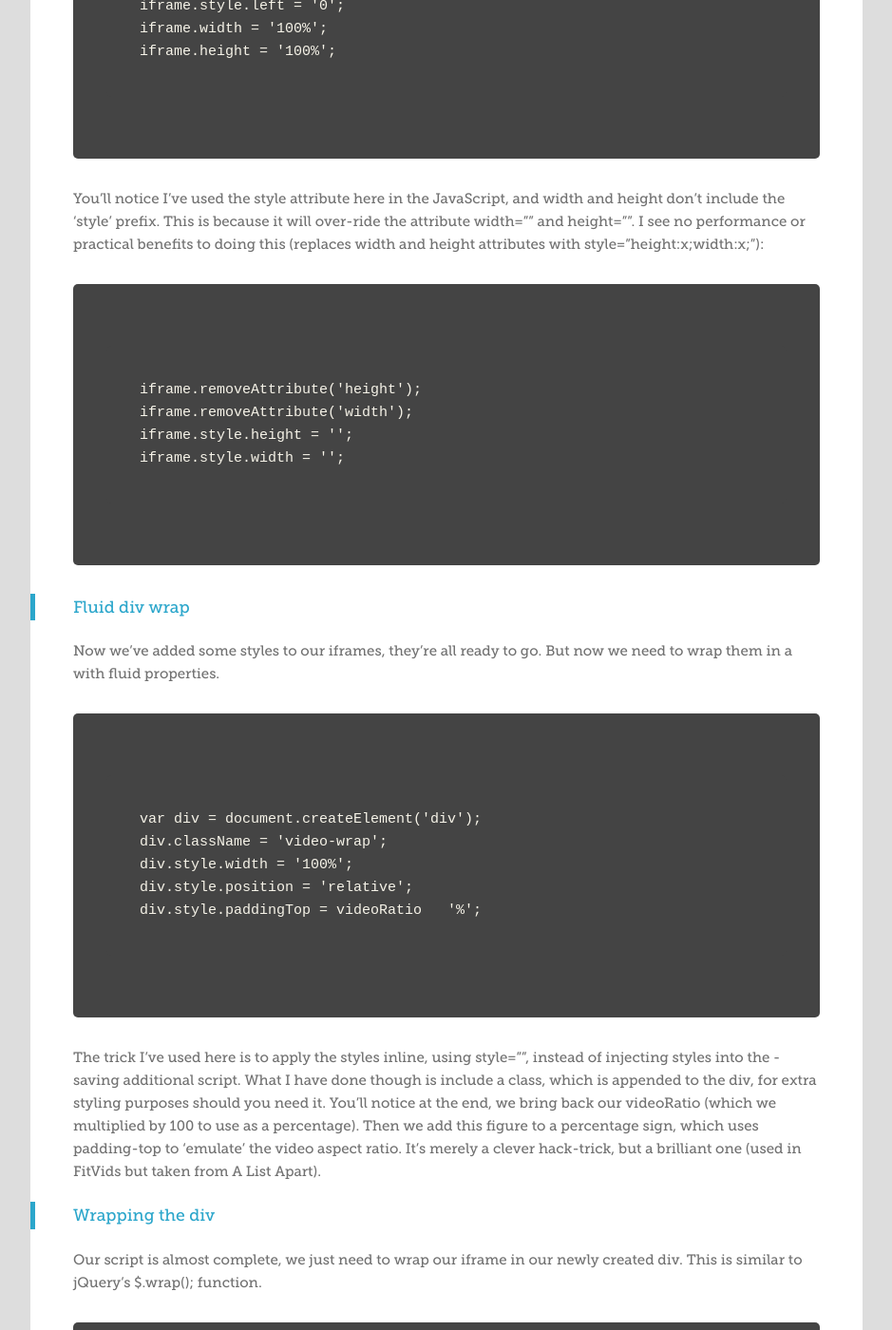
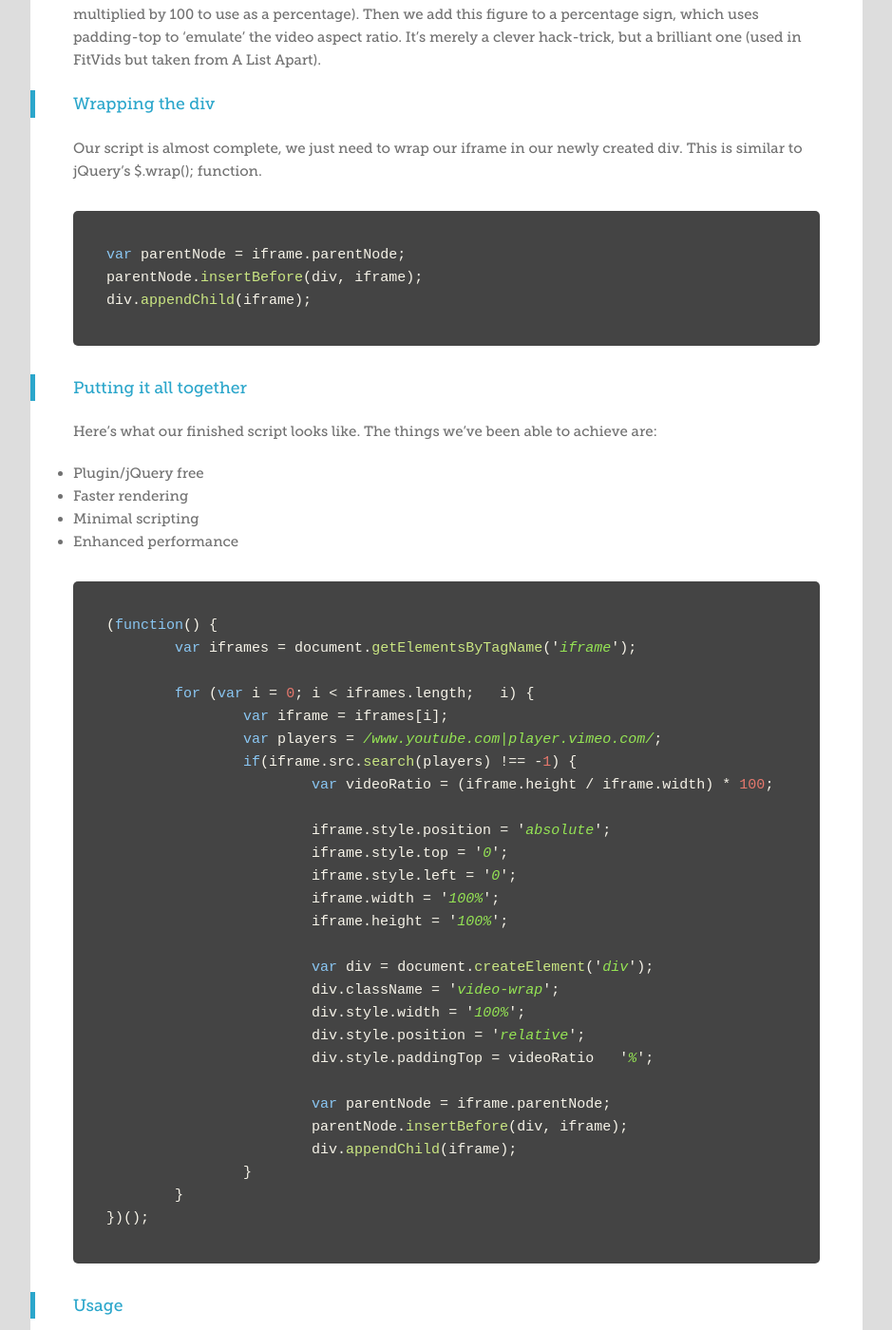
Before and after one commit to lechoo/toddmotto.github.com, a Jekyll site: the page built from _posts/2013-01-22-fluid-and-responsive-youtube-and-vimeo-videos-with-fluidvids-js.md, in a window 1280 px wide and 1400 px high, scrolled down 3546 px. Shown: the whole window at 95% size, without its empty margins (0-939 px from the left). Built offline with Jekyll 4.4.1, drawn with Linux system fonts in a browser that asks for light colours; Markdown is read by kramdown in place of the engine named in the settings; comment, search, counter and statistics services are not loaded; some of the changed text lies outside the part shown.

Commit message:
Syntax highlighting

```diff
--- a/_posts/2013-01-22-fluid-and-responsive-youtube-and-vimeo-videos-with-fluidvids-js.md
+++ b/_posts/2013-01-22-fluid-and-responsive-youtube-and-vimeo-videos-with-fluidvids-js.md
@@ -26,7 +26,9 @@ The demo includes both a YouTube and Vimeo iframe embed, both at different aspec
 
 Before attacking our iframe and ripping the attributes off it, let’s have a think of what we can use. Let’s look at our YouTube iframe:
 
-    <iframe width="560" height="315" src="//www.youtube.com/embed/JMl8cQjBfqk" frameborder="0" allowfullscreen></iframe>
+{% highlight html %}
+<iframe width="560" height="315" src="//www.youtube.com/embed/JMl8cQjBfqk" frameborder="0" allowfullscreen></iframe>
+{% endhighlight %}
 
 A width and height attribute already exist, I see no reason to ‘remove’ these like other plugins, let’s simply overwrite them with our future code. The inline width and height attributes may be oldschool, but they’re here for a reason this time – so let’s keep them. It saves extra lines of markup removing the attributes and adding new inline styles.
 
@@ -34,24 +36,30 @@ A width and height attribute already exist, I see no reason to ‘remove’ thes
 
 Let’s grab the iframe in the page:
 
-    var iframes = document.getElementsByTagName('iframe');
+{% highlight javascript %}
+var iframes = document.getElementsByTagName('iframe');
+{% endhighlight %}
 
 ### For Loop
 
 Next we need to setup a for loop, and loop through each of our iframes:
 
-    for (var i = 0; i < iframes.length;   i) {
-         // Do stuff
-    }
+{% highlight javascript %}
+for (var i = 0; i < iframes.length;   i) {
+     // Do stuff
+}
+{% endhighlight %}
 
 ### Searching for YouTube and Vimeo
 
 The next step we want to take is to identify our players when scanning through our iframes. We then run a quick if statement to test whether the iframe source contains youtube, or vimeo.
 
-    var players = /www.youtube.com|player.vimeo.com/;
-    if(iframe.src.search(players) !== -1) {
-         // YouTube and Vimeo videos!
-    }
+{% highlight javascript %}
+var players = /www.youtube.com|player.vimeo.com/;
+if(iframe.src.search(players) !== -1) {
+     // YouTube and Vimeo videos!
+}
+{% endhighlight %}
 
 From here, we can then get started with some magic.
 
@@ -59,38 +67,48 @@ From here, we can then get started with some magic.
 
 This is the clever part, and is why we need JavaScript over CSS. We set a variable to work out the iframe's width and height, which it will do very easily based on the inline dimension attributes. We then divide the height by the width, to obtain the aspect ratio. We then multiple it by 100 to be able to use it for CSS purposes for our fluid video.
 
-    var videoRatio = (iframe.height / iframe.width) * 100;
+{% highlight javascript %}
+var videoRatio = (iframe.height / iframe.width) * 100;
+{% endhighlight %}
 
 ### Adding attributes to the iFrame
 
 First let's create a variable for our iterated iframe:
 
-    var iframe = iframes[i];
+{% highlight javascript %}
+var iframe = iframes[i];
+{% endhighlight %}
 
 This allows us to simply make one declaration of iframe inside our loop.
 
-    iframe.style.position = 'absolute';
-    iframe.style.top = '0';
-    iframe.style.left = '0';
-    iframe.width = '100%';
-    iframe.height = '100%';
+{% highlight javascript %}
+iframe.style.position = 'absolute';
+iframe.style.top = '0';
+iframe.style.left = '0';
+iframe.width = '100%';
+iframe.height = '100%';
+{% endhighlight %}
 
 You'll notice I've used the style attribute here in the JavaScript, and width and height don't include the 'style' prefix. This is because it will over-ride the attribute width="" and height="". I see no performance or practical benefits to doing this (replaces width and height attributes with style="height:x;width:x;"):
 
-    iframe.removeAttribute('height');
-    iframe.removeAttribute('width');
-    iframe.style.height = '';
-    iframe.style.width = '';
+{% highlight javascript %}
+iframe.removeAttribute('height');
+iframe.removeAttribute('width');
+iframe.style.height = '';
+iframe.style.width = '';
+{% endhighlight %}
 
 ### Fluid div wrap
 
 Now we've added some styles to our iframes, they're all ready to go. But now we need to wrap them in a  with fluid properties.
 
-    var div = document.createElement('div');
-    div.className = 'video-wrap';
-    div.style.width = '100%';
-    div.style.position = 'relative';
-    div.style.paddingTop = videoRatio   '%';
+{% highlight javascript %}
+var div = document.createElement('div');
+div.className = 'video-wrap';
+div.style.width = '100%';
+div.style.position = 'relative';
+div.style.paddingTop = videoRatio   '%';
+{% endhighlight %}
 
 The trick I've used here is to apply the styles inline, using style="", instead of injecting styles into the  - saving additional script. What I have done though is include a class, which is appended to the div, for extra styling purposes should you need it. You'll notice at the end, we bring back our videoRatio (which we multiplied by 100 to use as a percentage). Then we add this figure to a percentage sign, which uses padding-top to 'emulate' the video aspect ratio. It's merely a clever hack-trick, but a brilliant one (used in FitVids but taken from A List Apart).
 
@@ -98,9 +116,11 @@ The trick I've used here is to apply the styles inline, using style="", instead
 
 Our script is almost complete, we just need to wrap our iframe in our newly created div. This is similar to jQuery's $.wrap(); function.
 
-    var parentNode = iframe.parentNode;
-    parentNode.insertBefore(div, iframe);
-    div.appendChild(iframe);
+{% highlight javascript %}
+var parentNode = iframe.parentNode;
+parentNode.insertBefore(div, iframe);
+div.appendChild(iframe);
+{% endhighlight %}
 
 ### Putting it all together
 
@@ -110,35 +130,35 @@ Here's what our finished script looks like. The things we've been able to achiev
 - Minimal scripting
 - Enhanced performance
 
-    <script>
-    (function() {
-    	var iframes = document.getElementsByTagName('iframe');
+{% highlight javascript %}
+(function() {
+	var iframes = document.getElementsByTagName('iframe');
 
-    	for (var i = 0; i < iframes.length;   i) {
-    		var iframe = iframes[i];
-    		var players = /www.youtube.com|player.vimeo.com/;
-    		if(iframe.src.search(players) !== -1) {
-    			var videoRatio = (iframe.height / iframe.width) * 100;
+	for (var i = 0; i < iframes.length;   i) {
+		var iframe = iframes[i];
+		var players = /www.youtube.com|player.vimeo.com/;
+		if(iframe.src.search(players) !== -1) {
+			var videoRatio = (iframe.height / iframe.width) * 100;
 
-    			iframe.style.position = 'absolute';
-    			iframe.style.top = '0';
-    			iframe.style.left = '0';
-    			iframe.width = '100%';
-    			iframe.height = '100%';
+			iframe.style.position = 'absolute';
+			iframe.style.top = '0';
+			iframe.style.left = '0';
+			iframe.width = '100%';
+			iframe.height = '100%';
 
-    			var div = document.createElement('div');
-    			div.className = 'video-wrap';
-    			div.style.width = '100%';
-    			div.style.position = 'relative';
-    			div.style.paddingTop = videoRatio   '%';
+			var div = document.createElement('div');
+			div.className = 'video-wrap';
+			div.style.width = '100%';
+			div.style.position = 'relative';
+			div.style.paddingTop = videoRatio   '%';
 
-    			var parentNode = iframe.parentNode;
-    			parentNode.insertBefore(div, iframe);
-    			div.appendChild(iframe);
-    		}
-    	}
-    })();
-    </script>
+			var parentNode = iframe.parentNode;
+			parentNode.insertBefore(div, iframe);
+			div.appendChild(iframe);
+		}
+	}
+})();
+{% endhighlight %}
 
 ### Usage
 
```
